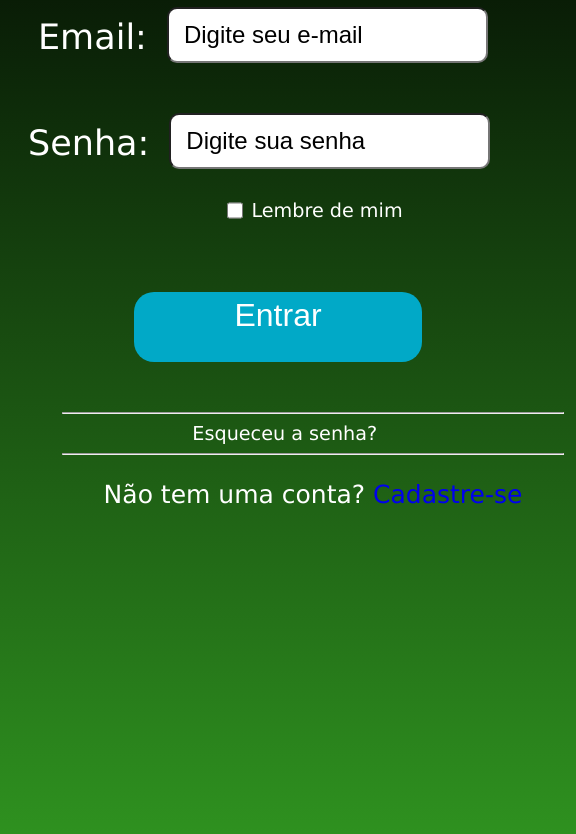
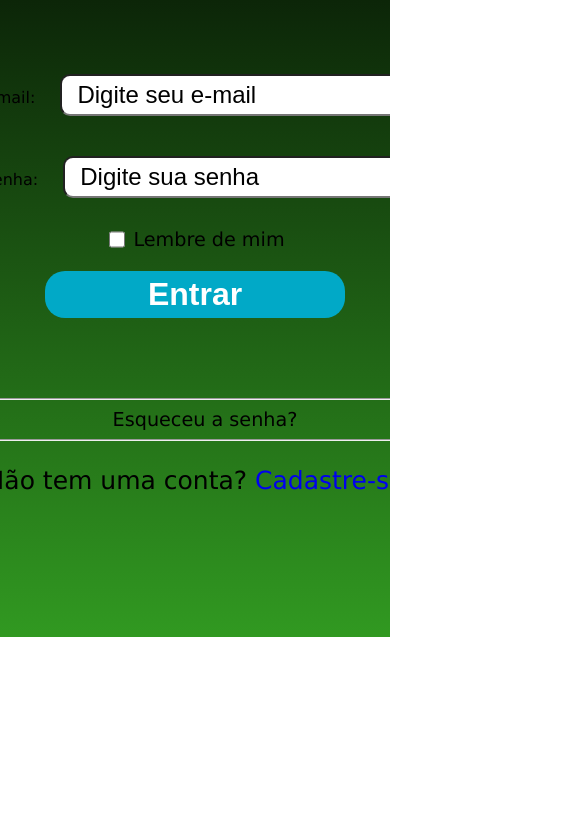
Before and after one commit to NatanaelSantos2/DevBook, a plain HTML site: page index.html in a window 390 px wide. Shown: the part 207-1041 px from the top of the page, 576 px wide, since content can reach past the window. After the commit the page ends 844 px from the top, so only its background shows below. Drawn offline with Linux system fonts and the light colour scheme.

Commit message:
Add files via upload

```diff
--- a/TelaLogin/style-index.css
+++ b/TelaLogin/style-index.css
@@ -34,19 +34,28 @@ body {
 
 /* Fim configurações Dark e light mode*/
 
-#conteiner-login{
+#conteiner-login {
+    display: flex;
+    max-width: 900px;
+    height: 100vh;
+    align-items: center;
+    justify-content: center;
+}
+
+main {
+    display: flex;
+    justify-content: center;
+
+}
+/* #conteiner-login{
     color: white;
     width: 100%;
-    height: 100vh;
+
     margin: auto;
     display: flex;
-    justify-content: center;
-    align-items: center;
-}
 
-#cards {
-    width: 900px;
-}
+} */
+
 
 #cards h1{
     font-size: 4rem;
@@ -55,27 +64,28 @@ body {
     text-align: center;
 }
 
-.labels-grande {
+/* .labels-grande {
     text-align: center;
     font-size: 2.1rem;
-}
+} */
 
-.input-email, .input-senha {
+/* .input-email, .input-senha {
     display: flex;
     margin-top: 10px;
-}
+    margin-left: 13px;
+} */
 
-.input-email input {
+/* .input-email input {
     margin-left: 13px;
-}
+} */
 
 .input-email input, .input-senha input {
-    font-size: 1.1rem;
-    width: 100%;
-    height: 50px;
-    margin-top: 40px;
-    border-radius: 10px;
-    padding-left: 15px;
+    /* font-size: 1.1rem; */
+    /* width: 100%; */
+    /* height: 50px; */
+    margin-top: 10px;
+    border-radius: 6px;
+    padding: 5px 15px;
     background-color: var(--bg-color-input);
     color: var(--font-color-input);
 }
@@ -107,9 +117,10 @@ body {
     border: none;
     border-radius: 20px;
     font-size: 2rem;
+    font-weight: bold;
     background-color: var(--bg-color-btn);
     cursor: pointer;
-    margin-bottom: 10px;
+    /* margin-bottom: 10px; */
 }
 
 .bnt-Entrar button:hover{
@@ -127,7 +138,7 @@ button:hover {
     text-align: center;
     font-size: 1.2rem;
     margin: 0;
-    width: 753.5px;
+    /* width: 753.5px; */
 }
 
 #esqueceu-senha:hover{
@@ -137,32 +148,30 @@ button:hover {
 
 #logo {
     width: 500px;
-    height: 150px;
+    /* height: 150px; */
     margin: 5px 0 0 110px;
     text-align: center;
 }
 
 #login {
     width: 653.7px;
-    height: 485px;
-    margin: 0px 0 0 50px;
+    /* height: 485px; */
+
     text-align: center;
 }
 
-.labels-grande {
+/* .labels-grande {
     font-size: 35px;
     margin: 50px 0 0 0px;
-}
+} */
 
 button {
     width: 300px;
-    height: 70px;
+    /* height: 70px; */
     font-size: 46px;
     background-color: #0097B2;
     border-radius: 20px;
     display: block;
-    padding: 10px 10px 10px 10px;
-    margin: 50px 0 0 180px;
     color: white;
     border: none;
 }
@@ -176,13 +185,14 @@ button:hover {
 #lembrar-senha {
     padding-top: 10px;
     width: 20px;
-    height: 20px;
+    /* height: 20px; */
 }
 
 #esqueceu-senha {
     text-align: center;
     font-size: 22px;
 }
+
 
 #esqueceu-senha:hover {
     cursor: pointer;
@@ -202,7 +212,6 @@ span hr{
 }
 
 /* Mini laptops */
-
 @media (max-width: 1100px) {
         html, body {
             overflow-x: hidden;
@@ -218,43 +227,41 @@ span hr{
             background-repeat: no-repeat;
             background-position: center;
             background-size: cover;
-            height: auto;
+            /* height: auto; */
             margin: 0;
             padding: 0;
             box-sizing: border-box;
         }
 
-        #logo {
+        /* #logo {
             width: 500px;
             height: 150px;
-            text-align: center;
-        }
+        } */
 
-        #logo h1 {
+        /* #logo h1 {
             width: 200px;
-        }
+        } */
 
 
-        #conteiner-login{
+        /* #conteiner-login{
             color: white;
             width: auto;
-            height: 100%;
             margin: 50px;
             display: flex;
             flex-direction: column;
-        }
-
+        } */
+/*
         #login {
             width: auto;
             height: 800px;
-        }
+        } */
 
 
-        .input-email input, .input-senha input {
+        /* .input-email input, .input-senha input {
             font-size: 1.2rem;
             width: 600px;
             margin-left: 15px;
-        }
+        } */
 
         .lembrar-senha {
             display: flex;
@@ -270,9 +277,9 @@ span hr{
         .bnt-Entrar {
             display: flex;
             justify-content: center;
-            padding-left: 200px;
-            width: 200px;
-            height: 50px;
+            /* padding-left: 200px; */
+            /* width: 200px; */
+            /* height: 50px; */
             margin: 0;
         }
 
@@ -295,8 +302,8 @@ span hr{
         #esqueceu-senha{
             text-align: center;
             font-size: 1.2rem;
-            padding-left: 20px;
-            width: 753.5px;
+            /* padding-left: 20px; */
+            /* width: 753.5px; */
         }
 
 
@@ -320,7 +327,7 @@ span hr{
         background-repeat: no-repeat;
         background-position: center;
         background-size: cover;
-        height: auto;
+        /* height: auto; */
         margin: 0;
         padding: 0;
         box-sizing: border-box;
@@ -328,7 +335,7 @@ span hr{
 
     #logo {
         width: 500px;
-        height: 150px;
+        /* height: 150px; */
         text-align: center;
     }
 
@@ -336,41 +343,40 @@ span hr{
         width: 200px;
     }
 
-
+/*
     #conteiner-login{
         color: white;
         width: auto;
-        height: 100%;
         margin: 50px;
         display: flex;
         flex-direction: column;
-    }
+    }   */
 
 
     #login {
         width: auto;
-        height: 800px;
+        /* height: 800px; */
     }
 
-    .input-email, .input-senha {
+    /* .input-email, .input-senha {
         display: flex;
         margin-top: 10px;
-    }
-
+    } */
+/*
     .input-email {
         margin-left: 150px;
-    }
+    } */
 
-    .input-senha  {
+    /* .input-senha  {
         margin-left: 140px;
-    }
+    } */
 
     .input-email input, .input-senha input {
         font-size: 1.5rem;
-        width: 300px;
-        height: 50px;
-        margin-top: 40px;
-        margin-left: 20px;
+        /* width: 300px; */
+        /* height: 50px; */
+        /* margin-top: 40px; */
+        /* margin-left: 20px; */
         border-radius: 10px;
         background-color: var(--bg-color-input);
         color: var(--font-color-input);
@@ -387,14 +393,13 @@ span hr{
         width: 1rem;
     }
 
-    .bnt-Entrar {
-        display: flex;
-        justify-content: center;
+    /* .bnt-Entrar {
+
         padding-left: 200px;
         width: 200px;
         height: 50px;
         margin: 0;
-    }
+    } */
 
     .bnt-Entrar button{
         display: flex;
@@ -420,7 +425,7 @@ span hr{
     }
 
     #cards {
-        height: 900px;
+        /* height: 900px; */
     }
 
 }
@@ -430,69 +435,53 @@ span hr{
 @media (max-width: 576px) {
 
         html, body {
-            overflow-x: hidden;
+            /* overflow-x: hidden; */
             background-image: linear-gradient( #000000, #319921);
-            background-repeat: no-repeat;
-            background-position: center;
-            background-size: cover;
 
         }
 
         body {
             font-family: Verdana, Geneva, Tahoma, sans-serif, 'Arial Narrow', Arial, sans-serif;
             background-image: linear-gradient( #000000, #319921);
-            background-repeat: no-repeat;
-            background-position: center;
-            background-size: cover;
-            width: 576px;
-            height: auto;
+            /* width: 576px; */
+            /* height: auto; */
             margin: 0;
             padding: 0;
             box-sizing: border-box;
         }
 
-        #logo {
-            width: 500px;
-            height: 150px;
-            text-align: center;
-        }
-
-        #logo h1 {
-            width: 200px;
-        }
 
 
-        #conteiner-login{
+        /* #conteiner-login{
             color: white;
             width: auto;
-            height: 100%;
             margin: 50px;
             display: flex;
             flex-direction: column;
-        }
+        } */
 
         #login {
             width: auto;
-            height: 800px;
+            /* height: 800px; */
         }
 
-        .input-email, .input-senha {
+        /* .input-email, .input-senha {
             display: flex;
             margin-top: 10px;
-        }
-
+        } */
+/*
         .input-email {
             margin-left: 150px;
-        }
+        } */
 
-        .input-senha  {
+        /* .input-senha  {
             margin-left: 140px;
-        }
+        } */
 
         .input-email input, .input-senha input {
-            font-size: 1.5rem;
-            width: 300px;
-            height: 50px;
+            /* font-size: 1.5rem; */
+            /* width: 300px; */
+            /* height: 50px; */
             margin-top: 40px;
             margin-left: 20px;
             border-radius: 10px;
@@ -504,19 +493,19 @@ span hr{
             display: flex;
             justify-content: center;
             margin-top: 30px;
-            font-size: 1.2rem;
+            /* font-size: 1.2rem; */
         }
 
-        .lembrar-senha input {
+        /* .lembrar-senha input {
             width: 1rem;
-        }
+        } */
 
         .bnt-Entrar {
             display: flex;
             justify-content: center;
-            padding-left: 200px;
-            width: 200px;
-            height: 50px;
+            /* padding-left: 200px; */
+            /* width: 200px; */
+            /* height: 50px; */
             margin: 0;
         }
 
@@ -527,24 +516,24 @@ span hr{
             border: none;
             text-align: center;
             border-radius: 20px;
-            font-size: 2rem;
+            /* font-size: 2rem; */
             background-color: var(--bg-color-btn);
             cursor: pointer;
         }
 
         #div-esqueceu-senha {
-            margin-top: 120px;
+            /* margin-top: 120px; */
         }
 
-        #esqueceu-senha{
+        /* #esqueceu-senha{
             text-align: center;
             font-size: 1.2rem;
             padding-left: 20px;
             width: 753.5px;
-        }
+        } */
 
-        #cards {
+        /* #cards {
             height: 1000px;
-        }
+        } */
 
 }
--- a/index.html
+++ b/index.html
@@ -1,25 +1,26 @@
 <!DOCTYPE html>
 <html lang="pt-BR">
+
 <head>
     <meta charset="UTF-8">
-    <meta name="viewport" content="width=device-width, initial-scale=0.5">
+    <meta name="viewport" content="width=device-width, initial-scale=1.0">
     <link rel="stylesheet" href="TelaLogin/style-index.css">
     <title>DevBook</title>
 </head>
+
 <body>
 
+    <main>
         <div id="conteiner-login">
             <div id="cards">
                 <h1>DEVBOOK</h1>
                 <div id="login">
                     <form action="../TelaPrincipal/telaPrincipal.html">
-
                         <div class="inputs">
                             <div class="input-email">
                                 <label class="labels-grande" for="email">Email:</label>
                                 <input type="email" placeholder="Digite seu e-mail" required>
                             </div>
-
                             <div class="input-senha">
                                 <label class="labels-grande" for="senha">Senha:</label>
                                 <input type="password" placeholder="Digite sua senha" required>
@@ -27,29 +28,31 @@
                         </div>
 
                         <div class="lembrar-senha">
-                        <input type="checkbox" name="lembrar" >
+                            <input type="checkbox" name="lembrar">
                             <label for="lembrar-senha">Lembre de mim</label>
                         </div>
-
                         <div class="bnt-Entrar">
                             <button type="submit">Entrar</button>
                         </div>
-
                         <div id="div-esqueceu-senha">
-                    <span id="span-esqueceu-senha">
+                            <span>
                                 <hr>
                                 <p id="esqueceu-senha">Esqueceu a senha?</p>
                                 <hr>
                             </span>
                         </div>
 
-                    <p style="text-align: center; font-size: 25px;">Não tem uma conta? <a id="link-cadastro" href="../TelaCadastro/cadastro.html">Cadastre-se</a></p>
+                        <p style="text-align: center; font-size: 25px;">Não tem uma conta? <a id="link-cadastro"
+                                href="../TelaCadastro/cadastro.html">Cadastre-se</a></p>
+                    </form>
                 </div>
-                </form>
+
 
             </div>
         </div>
+    </main>
 
     <script src="src/script.js"></script>
 </body>
+
 </html>
```
Lines whose indentation alone changed are shown as unchanged.
